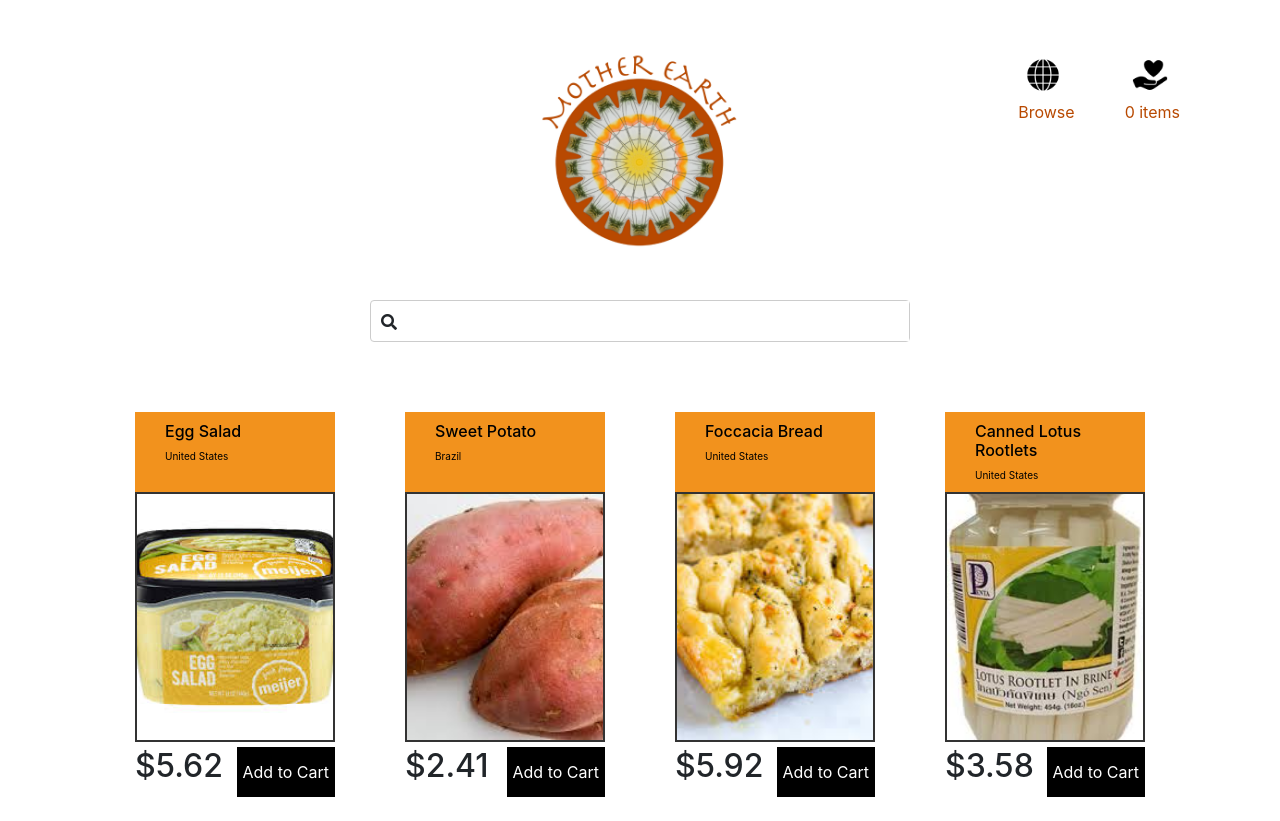
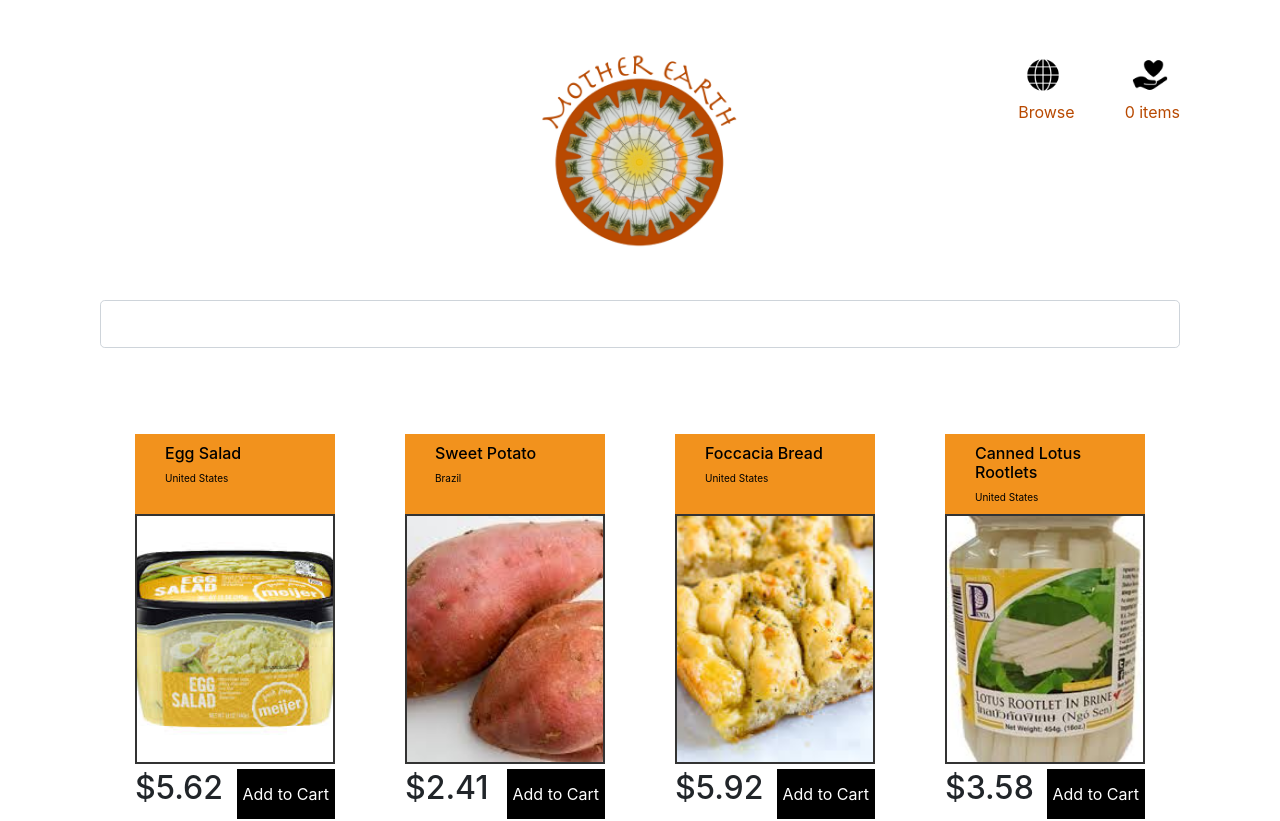
Before and after one commit to jacob-hart/dark-directory, a Vue app: page / in a window 1280 px wide. Shown: the top 821 px of the page. Built offline with nearby package versions, Linux system fonts and the light colour scheme.

Commit message:
Update home display

```diff
--- a/src/views/Home.vue
+++ b/src/views/Home.vue
@@ -1,12 +1,10 @@
 <template>
 <div>
-  <div class="wrapper">
-    <div class="search">
-      <form class="pure-form">
-        <i class="fas fa-search"></i><input v-model="searchText" />
-      </form>
+  <form>
+    <div class="form-group">
+      <input class="form-control form-control-lg" v-model="searchText" />
     </div>
-  </div>
+  </form>
   <ProductList :products="products" />
 </div>
 </template>
@@ -31,37 +29,3 @@ export default {
   },
 }
 </script>
-
-<style scoped>
-.wrapper {
-  display: flex;
-  align-items: center;
-  justify-content: center;
-}
-
-.search {
-  border: 1px solid #ccc;
-  border-radius: 4px;
-  width: 50%;
-}
-
-form {
-  display: table;
-  width: 100%;
-}
-
-i {
-  display: table-cell;
-  padding-left: 10px;
-  width: 1px;
-}
-
-input {
-  display: table-cell;
-  font-size: 20px;
-  border: none !important;
-  box-shadow: none !important;
-  width: 100%;
-  height: 40px;
-}
-</style>
```
